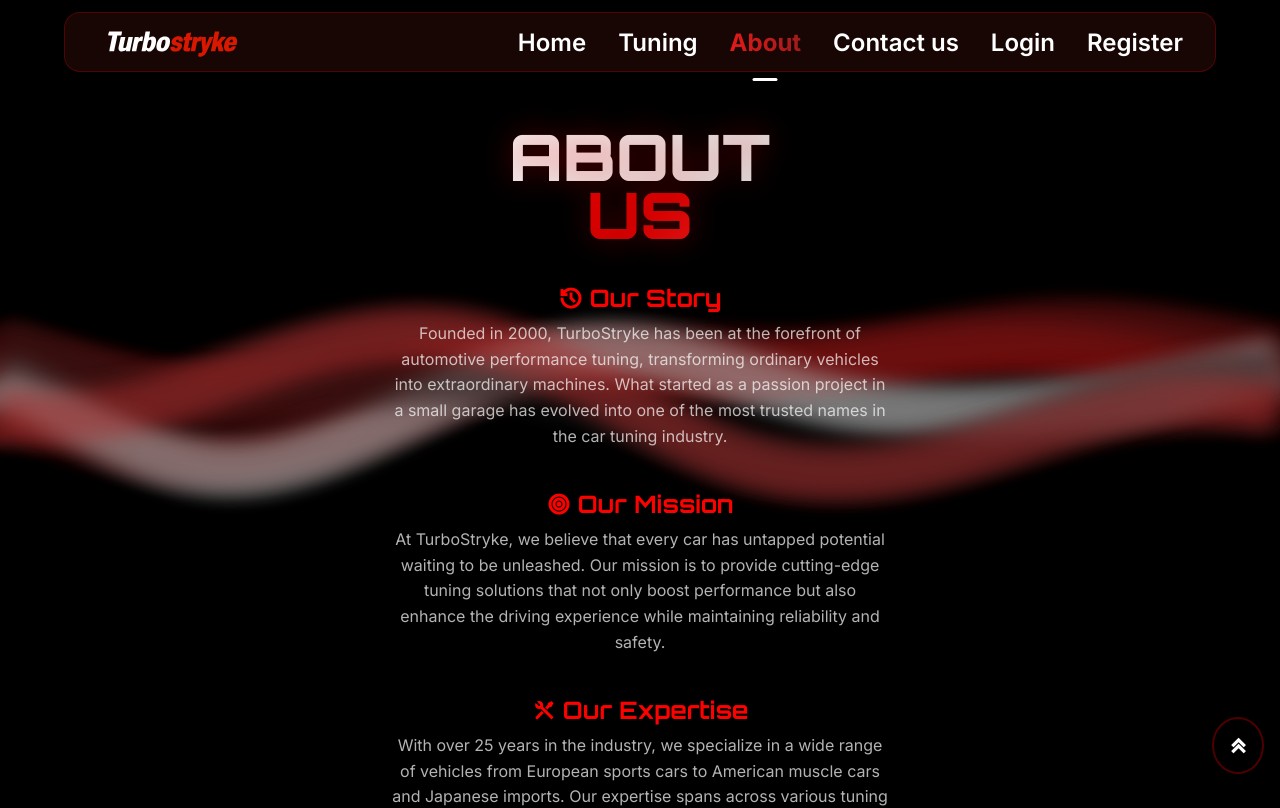
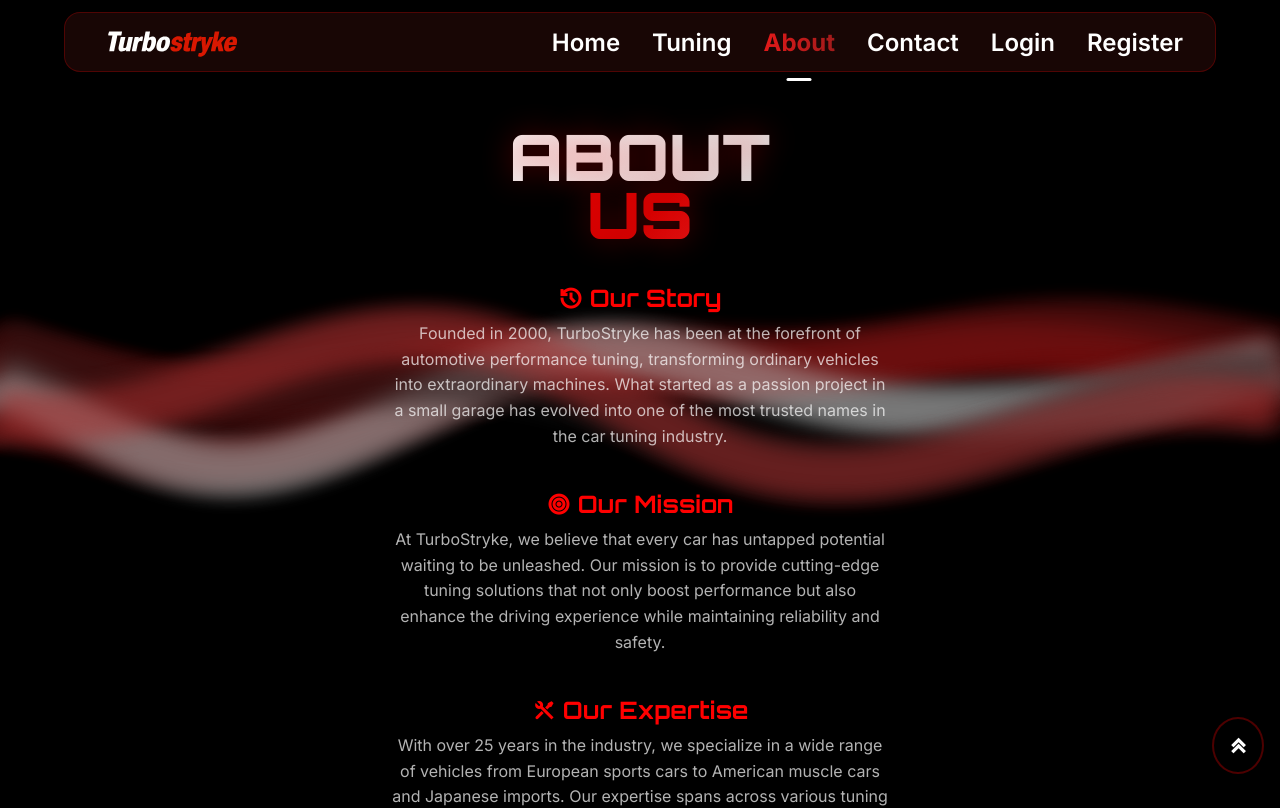
Before and after one commit to KaviruN/TurboStryke, a React (Vite) app: page /about in a window 1280 px wide. Shown: the top 808 px of the page. Built offline with nearby package versions, Linux system fonts and the light colour scheme.

Commit message:
refactor: shorten display text for Contact link in navigation

```diff
--- a/src/components/Nav.jsx
+++ b/src/components/Nav.jsx
@@ -84,7 +84,7 @@ function Nav() {
             onMouseOver={hoverNav}
             onMouseOut={hoverNavOut}
           >
-            Contact us
+            Contact
           </a>
         </li>
         <li>
```
